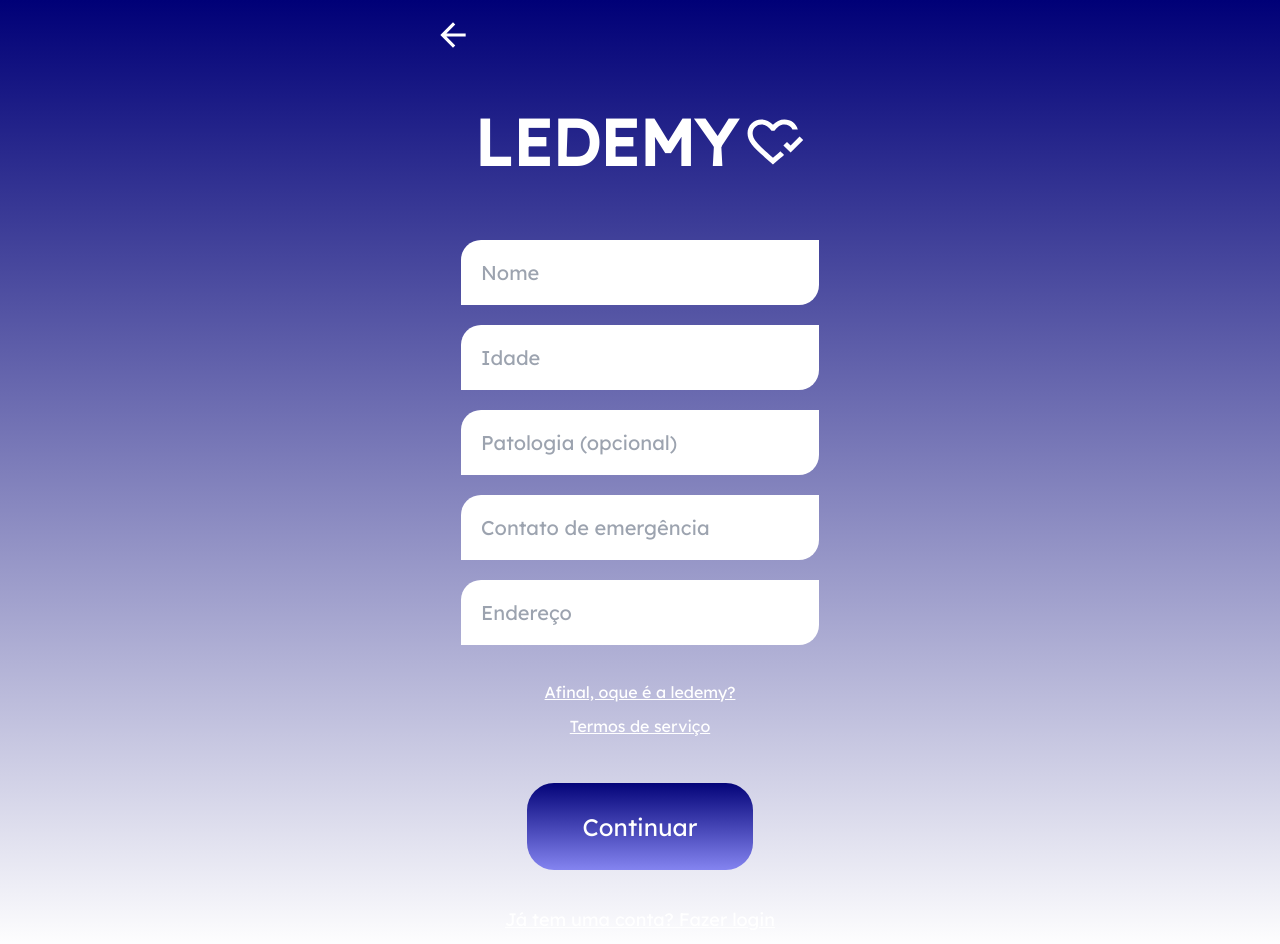
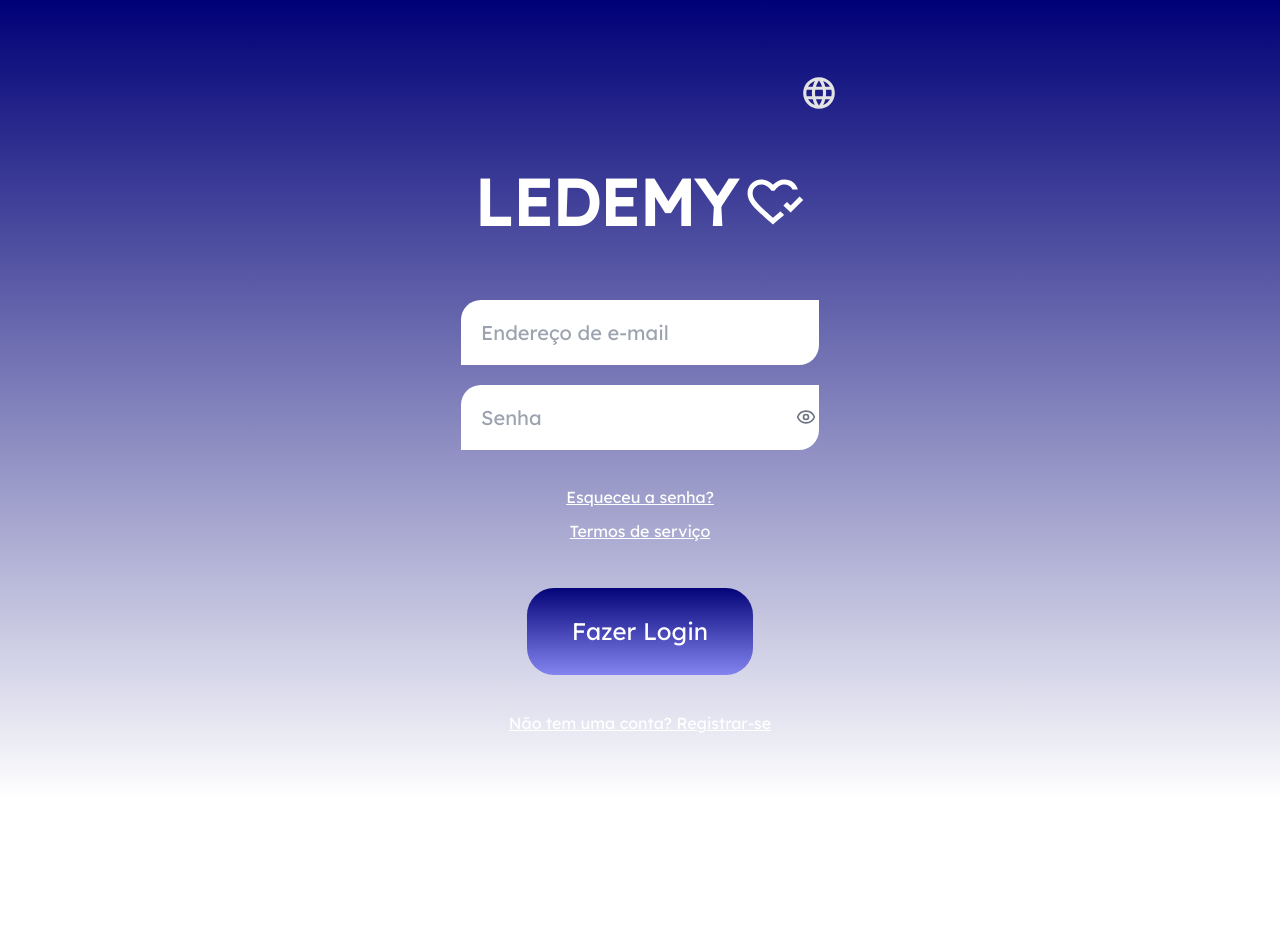
Before and after one commit to GIGABATTT/LEDEMY, a React (Vite) app: page / in a window 1280 px wide. Shown: the top 944 px of the page. After the commit the page ends 800 px from the top, so only its background shows below. Built offline with nearby package versions, Linux system fonts and the light colour scheme; a web font is replaced by a local one.

Commit message:
Reverted to commit bfb4b5f4fac524da859ba0035476eba3b391d7b5

```diff
--- a/src/components/auth/LoginForm.tsx
+++ b/src/components/auth/LoginForm.tsx
@@ -11,14 +11,30 @@ import { Eye, EyeOff } from 'lucide-react';
 
 interface LoginFormProps {
   onRegister: () => void;
+  onLoginSuccess?: () => void;
 }
 
-export const LoginForm: React.FC<LoginFormProps> = ({ onRegister }) => {
+export const LoginForm: React.FC<LoginFormProps> = ({ onRegister, onLoginSuccess }) => {
   const { t } = useLanguage();
   const { userEmail, userPassword, setUserEmail, setUserPassword } = useUser();
   const [localEmail, setLocalEmail] = useState(userEmail);
   const [localPassword, setLocalPassword] = useState(userPassword);
   const [showPassword, setShowPassword] = useState(false);
+
+  const handleLoginClick = () => {
+    // Salva os dados de login
+    setUserEmail(localEmail);
+    setUserPassword(localPassword);
+    console.log('Login data saved:', { email: localEmail, password: localPassword });
+
+    // Verifica se as credenciais existem (usuário já registrado)
+    if (localEmail && localPassword) {
+      console.log('Login successful, redirecting to dashboard');
+      if (onLoginSuccess) {
+        onLoginSuccess();
+      }
+    }
+  };
 
   const handleRegisterClick = () => {
     setUserEmail(localEmail);
@@ -67,9 +83,15 @@ export const LoginForm: React.FC<LoginFormProps> = ({ onRegister }) => {
           <LinkText href="#">{t.termsOfService}</LinkText>
         </div>
 
-        <ActionButton onClick={handleRegisterClick}>
-          {t.registerButton}
+        <ActionButton onClick={handleLoginClick}>
+          Fazer Login
         </ActionButton>
+
+        <div className="mt-4">
+          <LinkText href="#" onClick={handleRegisterClick}>
+            Não tem uma conta? Registrar-se
+          </LinkText>
+        </div>
       </div>
     </div>
   );
--- a/src/components/auth/RegistrationForm.tsx
+++ b/src/components/auth/RegistrationForm.tsx
@@ -10,10 +10,9 @@ import { useLanguage } from '../../contexts/LanguageContext';
 interface RegistrationFormProps {
   onBack: () => void;
   onContinue: () => void;
-  onGoToLogin: () => void;
 }
 
-export const RegistrationForm: React.FC<RegistrationFormProps> = ({ onBack, onContinue, onGoToLogin }) => {
+export const RegistrationForm: React.FC<RegistrationFormProps> = ({ onBack, onContinue }) => {
   const { t } = useLanguage();
   const {
     userName, userAge, userPathology, userEmergencyContact, userAddress,
@@ -115,13 +114,6 @@ export const RegistrationForm: React.FC<RegistrationFormProps> = ({ onBack, onCo
         <ActionButton onClick={handleContinue}>
           {t.continueButton}
         </ActionButton>
-
-        {/* Botão de Login */}
-        <div className="mt-4">
-          <LinkText href="#" onClick={onGoToLogin} className="text-lg font-medium">
-            Já tem uma conta? Fazer login
-          </LinkText>
-        </div>
       </div>
 
       {/* Easter Egg Popup Super Divertido */}
--- a/src/components/auth/SimpleLoginForm.tsx
+++ /dev/null
@@ -1,96 +0,0 @@
-
-import React, { useState } from 'react';
-import { FormInput } from '../ui/FormInput';
-import { ActionButton } from '../ui/ActionButton';
-import { AppLogo } from '../ui/AppLogo';
-import { useUser } from '../../contexts/UserContext';
-import { Eye, EyeOff } from 'lucide-react';
-
-interface SimpleLoginFormProps {
-  onBack: () => void;
-  onLoginSuccess: () => void;
-}
-
-export const SimpleLoginForm: React.FC<SimpleLoginFormProps> = ({ onBack, onLoginSuccess }) => {
-  const { userEmail, userPassword } = useUser();
-  const [email, setEmail] = useState('');
-  const [password, setPassword] = useState('');
-  const [showPassword, setShowPassword] = useState(false);
-  const [loginError, setLoginError] = useState('');
-
-  const handleLogin = () => {
-    // Verifica se os campos estão preenchidos
-    if (!email || !password) {
-      setLoginError('Por favor, preencha todos os campos');
-      return;
-    }
-
-    // Verifica se a conta existe (dados salvos no contexto)
-    if (email === userEmail && password === userPassword) {
-      console.log('Login realizado com sucesso');
-      setLoginError('');
-      onLoginSuccess();
-    } else {
-      setLoginError('E-mail ou senha incorretos');
-    }
-  };
-
-  return (
-    <div className="w-full max-w-[412px] mx-auto flex flex-col items-center">
-      <div className="w-full flex flex-col items-center">
-        <div className="self-start cursor-pointer" onClick={onBack}>
-          <svg
-            width="38"
-            height="38"
-            viewBox="0 0 38 38"
-            fill="none"
-            xmlns="http://www.w3.org/2000/svg"
-            className="back-arrow"
-          >
-            <path d="M12.3896 20.5833L21.2563 29.45L19 31.6667L6.33337 19L19 6.33334L21.2563 8.55L12.3896 17.4167H31.6667V20.5833H12.3896Z"
-            fill="white"
-            />
-          </svg>
-        </div>
-
-        <AppLogo className="mx-0 my-10" />
-
-        <h2 className="text-white text-2xl font-bold mb-6">Fazer Login</h2>
-
-        <form className="w-full flex flex-col items-center">
-          <FormInput
-            type="email"
-            placeholder="E-mail"
-            value={email}
-            onChange={(e) => setEmail(e.target.value)}
-          />
-          <div className="relative w-full max-w-sm">
-            <FormInput
-              type={showPassword ? "text" : "password"}
-              placeholder="Senha"
-              value={password}
-              onChange={(e) => setPassword(e.target.value)}
-            />
-            <button
-              type="button"
-              onClick={() => setShowPassword(!showPassword)}
-              className="absolute right-4 top-1/2 transform -translate-y-1/2 text-gray-500 hover:text-gray-700 transition-colors"
-            >
-              {showPassword ? <EyeOff size={20} /> : <Eye size={20} />}
-            </button>
-          </div>
-        </form>
-
-        {loginError && (
-          <div className="text-red-400 text-sm mt-2 bg-red-100 px-3 py-2 rounded-md">
-            {loginError}
-          </div>
-        )}
-
-        <ActionButton onClick={handleLogin}>
-          Entrar
-        </ActionButton>
-      </div>
-    </div>
-  );
-};
--- a/src/pages/Index.tsx
+++ b/src/pages/Index.tsx
@@ -1,8 +1,6 @@
-
 import React, { useState } from 'react';
 import { LoginForm } from '../components/auth/LoginForm';
 import { RegistrationForm } from '../components/auth/RegistrationForm';
-import { SimpleLoginForm } from '../components/auth/SimpleLoginForm';
 import { MedicalInfoForm } from '../components/auth/MedicalInfoForm';
 import { PlanSelection } from '../components/premium/PlanSelection';
 import { PremiumPayment } from '../components/premium/PremiumPayment';
@@ -27,7 +25,6 @@ const fontStyles = `
 enum AppScreen {
   LOGIN,
   REGISTRATION,
-  SIMPLE_LOGIN,
   MEDICAL_INFO,
   PLAN_SELECTION,
   PREMIUM_PAYMENT,
@@ -44,15 +41,14 @@ enum AppScreen {
 }
 
 const Index: React.FC = () => {
-  const [currentScreen, setCurrentScreen] = useState<AppScreen>(AppScreen.REGISTRATION);
+  const [currentScreen, setCurrentScreen] = useState<AppScreen>(AppScreen.LOGIN);
 
   // Navigation handlers
   const handleRegister = () => setCurrentScreen(AppScreen.REGISTRATION);
   const handleBackToLogin = () => setCurrentScreen(AppScreen.LOGIN);
-  const handleGoToLogin = () => setCurrentScreen(AppScreen.SIMPLE_LOGIN);
-  const handleBackToRegistration = () => setCurrentScreen(AppScreen.REGISTRATION);
   const handleLoginSuccess = () => setCurrentScreen(AppScreen.DASHBOARD);
   const handleContinueToMedical = () => setCurrentScreen(AppScreen.MEDICAL_INFO);
+  const handleBackToRegistration = () => setCurrentScreen(AppScreen.REGISTRATION);
   const handleContinueToPlan = () => setCurrentScreen(AppScreen.PLAN_SELECTION);
   const handleSkipToDashboard = () => setCurrentScreen(AppScreen.DASHBOARD);
   const handleClosePlan = () => setCurrentScreen(AppScreen.DASHBOARD);
@@ -78,21 +74,16 @@ const Index: React.FC = () => {
           <style>{fontStyles}</style>
 
           {currentScreen === AppScreen.LOGIN && (
-            <LoginForm onRegister={handleRegister} />
+            <LoginForm
+              onRegister={handleRegister}
+              onLoginSuccess={handleLoginSuccess}
+            />
           )}
 
           {currentScreen === AppScreen.REGISTRATION && (
             <RegistrationForm
               onBack={handleBackToLogin}
               onContinue={handleContinueToMedical}
-              onGoToLogin={handleGoToLogin}
-            />
-          )}
-
-          {currentScreen === AppScreen.SIMPLE_LOGIN && (
-            <SimpleLoginForm
-              onBack={handleBackToRegistration}
-              onLoginSuccess={handleLoginSuccess}
             />
           )}
 
```
